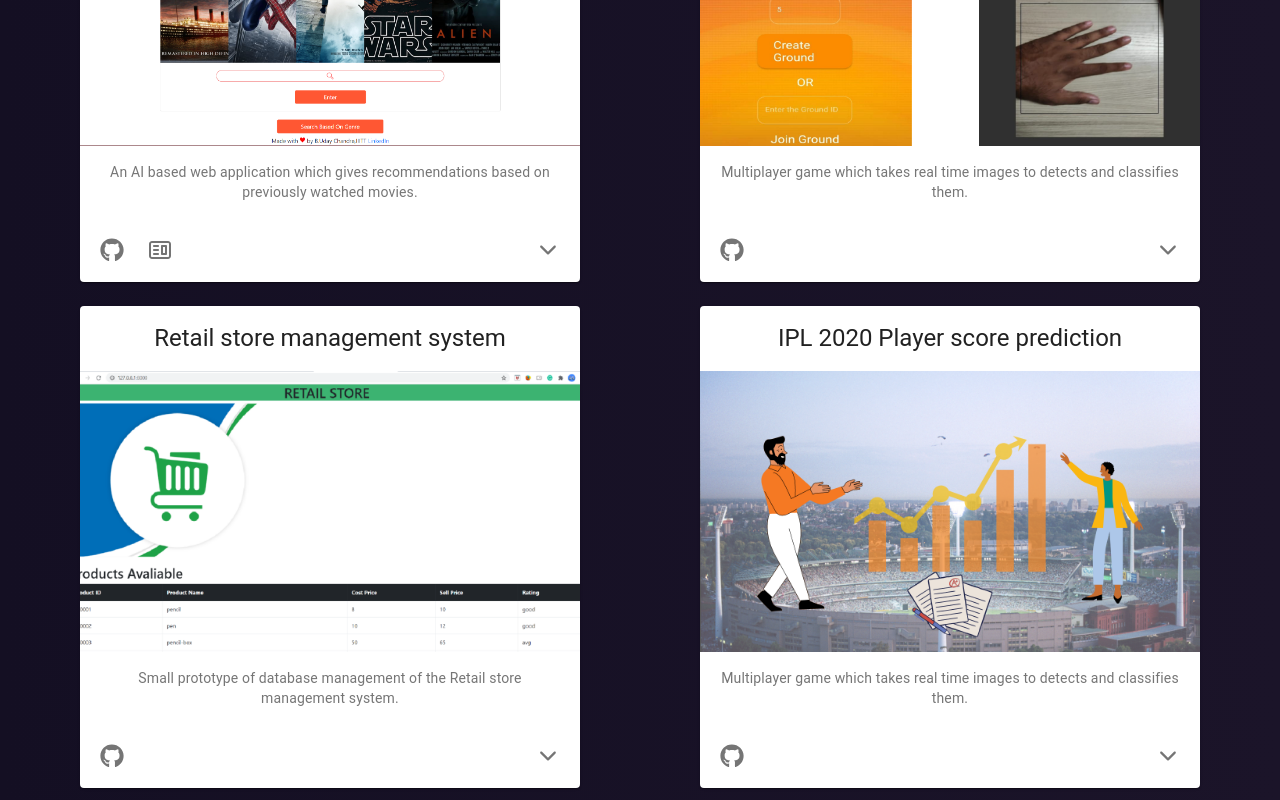
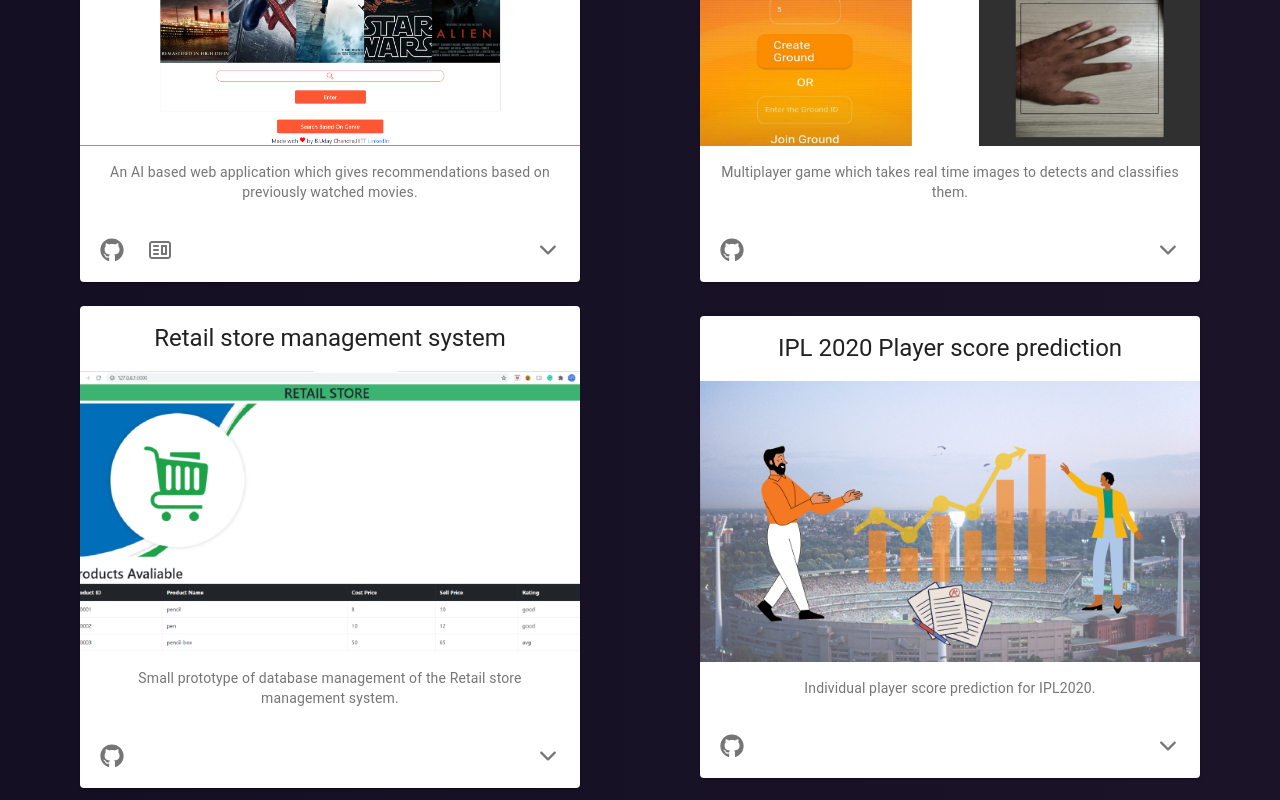
Before and after one commit to B-UDAY-CHANDRA-001/portfolio, a React (Create React App) app: page /project in a window 1280 px wide. Shown: the part 388-1188 px from the top of the page. Built offline with nearby package versions, Linux system fonts and the light colour scheme.

Commit message:
Bugs Resolved

```diff
--- a/src/pages/index.js
+++ b/src/pages/index.js
@@ -52,7 +52,9 @@
             <h1  className="home-content-mobile"><span class="purple">  Hi There ..! </span><br/><br/> I'M <br/>
             <strong class="purple">UDAY CHANDRA B</strong>
             <br/><br/><strong>Computer Science Engineer</strong></h1>
-
+            <Button variant="primary"  style={{fontFamily:"sans-serif", alignSelf:"center"}}
+                onClick={()=> window.open("https://drive.google.com/file/d/11xx9QVAvVbNK6yhoZ_i5ofz1z-uafiqF/view?usp=sharing", "_blank")}>
+                View Resume</Button>
           </div>
 
           <About/>
--- a/src/pages/projects.js
+++ b/src/pages/projects.js
@@ -258,7 +258,7 @@
               />
               <CardContent>
                 <Typography variant="body2" color="textSecondary" component="p">
-                Multiplayer game which takes real time images to detects and classifies them.
+                Individual player score prediction for IPL2020.
                 </Typography>
               </CardContent>
 
```
